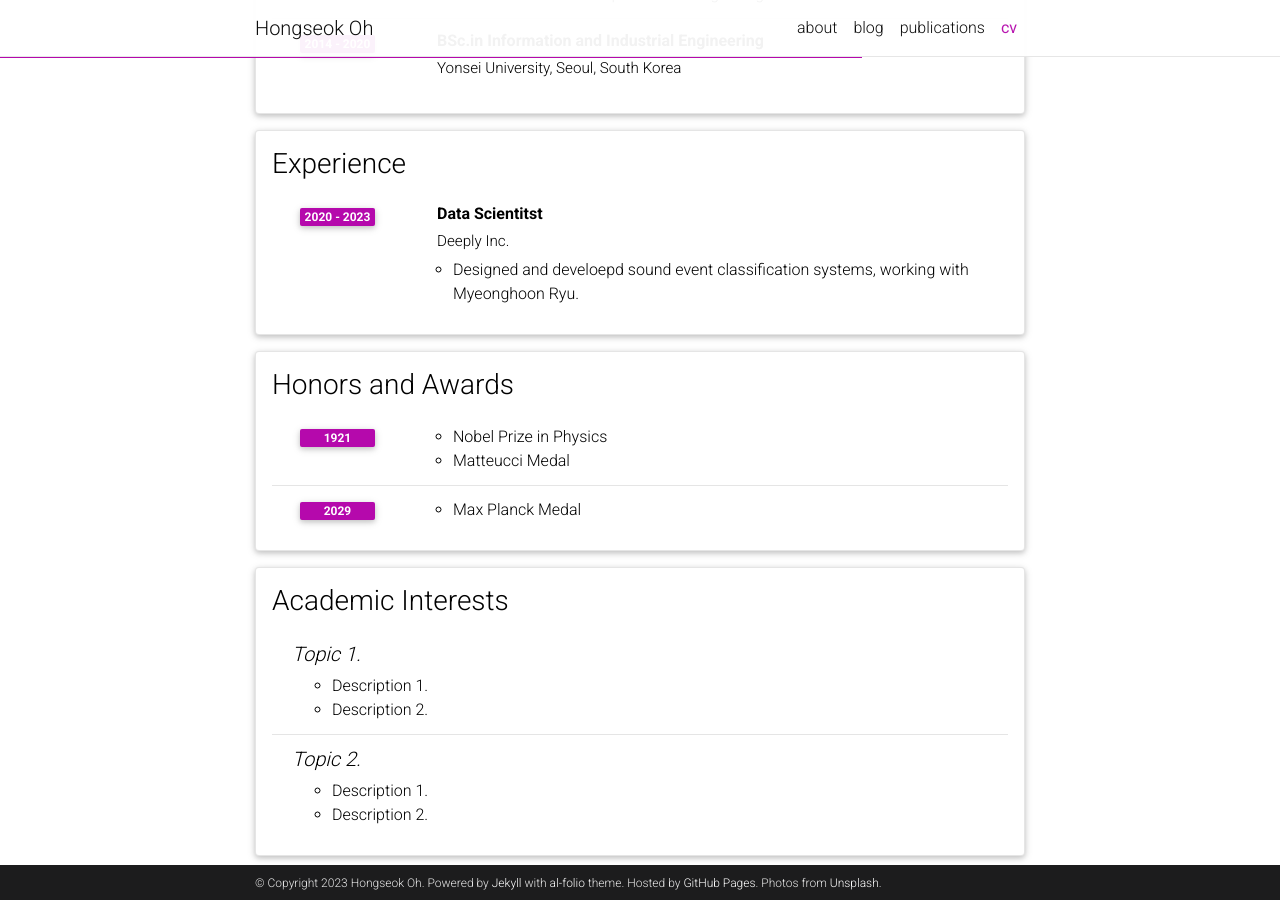
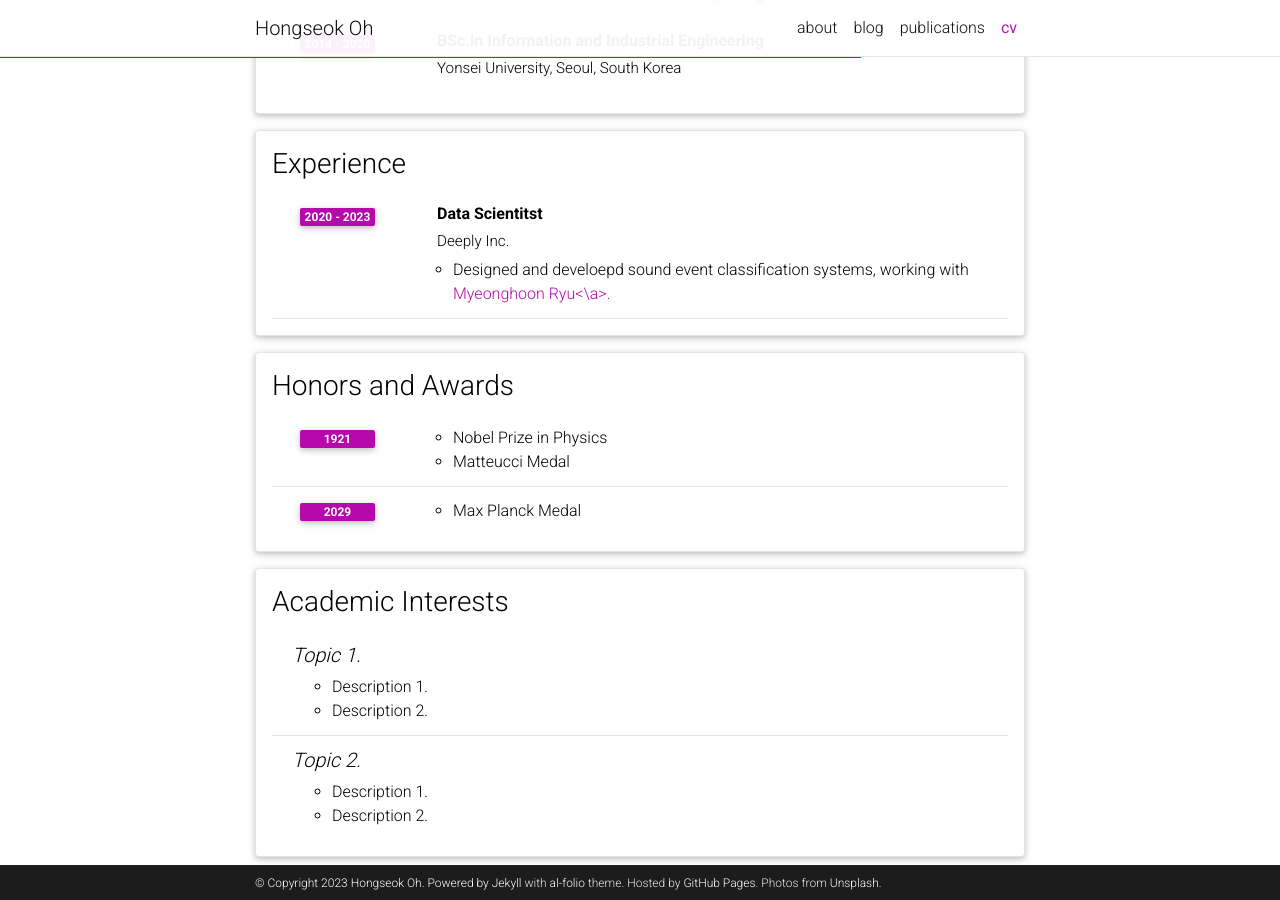
Before and after one commit to larocaroja/larocaroja.github.io, a Jekyll site: the page built from _pages/cv.md, in a window 1280 px wide and 900 px high, scrolled down 433 px. Built offline with Jekyll 4.4.1, drawn with Linux system fonts in a browser that asks for light colours; comment, search, counter and statistics services are not loaded; a style sheet for code colours, icons or effects is not loaded; some of the changed lines change nothing that is shown.

Commit message:
Update cv.yml

```diff
--- a/_data/cv.yml
+++ b/_data/cv.yml
@@ -36,7 +36,7 @@
       institution: Deeply Inc.
       year: 2020 - 2023
       description:
-        - Designed and develoepd sound event classification systems, working with Myeonghoon Ryu.
+        - Designed and develoepd sound event classification systems, working with <a href = "https://www.linkedin.com/in/myeonghoon-ryu-319b1b12a/">Myeonghoon Ryu<\a>.
         # - title: Description 3.
         #   contents:
         #     - Sub-description 1.
```
